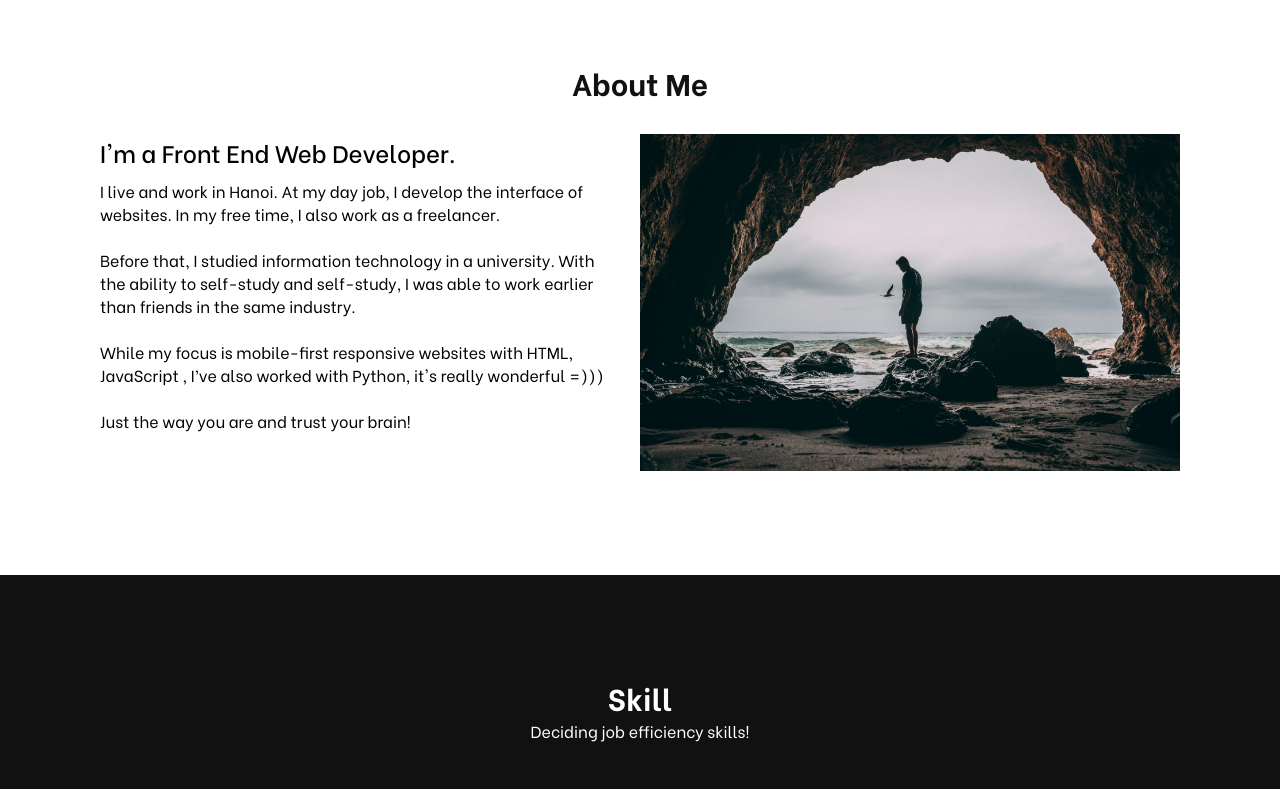
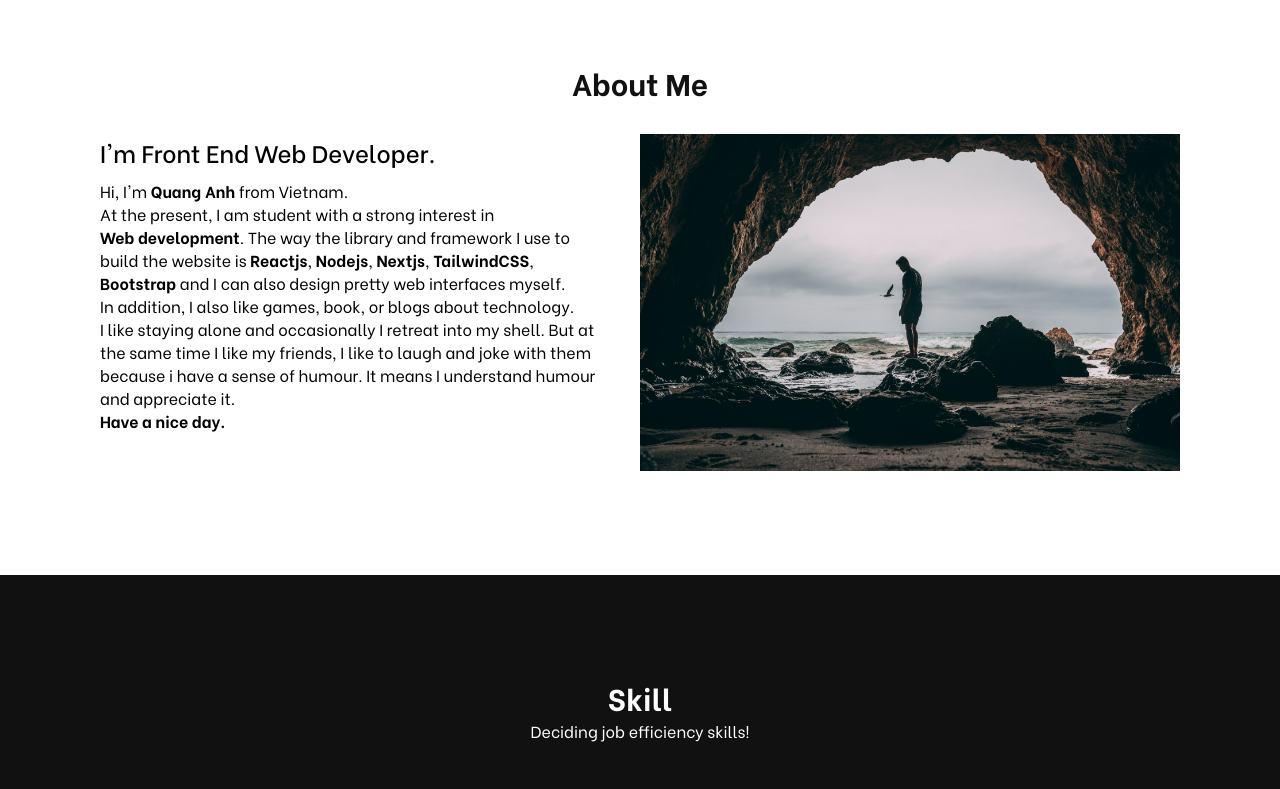
Before and after one commit to ryderdinh/portfolio, a plain HTML site: page index.html in a window 1280 px wide. Shown: the part 840-1629 px from the top of the page. Drawn offline with Linux system fonts and the light colour scheme.

Commit message:
.hot fix style

```diff
--- a/index.html
+++ b/index.html
@@ -58,6 +58,7 @@
 		<!-- BANNER -------------------------------------------------------------------------------------------------------->
 		<section class="banner" id="home">
 			<div class="text-box">
+				<div class="context-typing">
 					<div class="context">
 						<span id="typed1"></span>
 					</div>
@@ -67,6 +68,8 @@
 					<div class="context">
 						<span id="typed3" style="line-height: 50px"></span>
 					</div>
+				</div>
+
 				<div class="btn">
 					<a href="#about">About Me</a>
 				</div>
@@ -83,21 +86,24 @@
 			</div>
 			<div class="content">
 				<div class="content-box w50">
-					<h3>I'm a Front End Web Developer.</h3>
+					<h3>I'm Front End Web Developer.</h3>
 					<p>
-						I live and work in Hanoi. At my day job, I develop the
-						interface of websites. In my free time, I also work as a
-						freelancer. <br /><br />
-						Before that, I studied information technology in a
-						university. With the ability to self-study and self-study,
-						I was able to work earlier than friends in the same
-						industry.
-						<br /><br />
-						While my focus is mobile-first responsive websites with
-						HTML, JavaScript , I’ve also worked with Python, it's
-						really wonderful =)))
-						<br /><br />
-						Just the way you are and trust your brain!
+						Hi, I'm <strong>Quang Anh</strong> from Vietnam. <br />
+						At the present, I am student with a strong interest in
+						<strong>Web development</strong>. The way the library and
+						framework I use to build the website is
+						<strong>Reactjs</strong>, <strong> Nodejs</strong>,
+						<strong> Nextjs</strong>, <strong> TailwindCSS</strong>,
+						<strong> Bootstrap</strong> and I can also design pretty
+						web interfaces myself. <br />
+						In addition, I also like games, book, or blogs about
+						technology. <br />
+						I like staying alone and occasionally I retreat into my
+						shell. But at the same time I like my friends, I like to
+						laugh and joke with them because i have a sense of humour.
+						It means I understand humour and appreciate it.
+						<br />
+						<strong>Have a nice day.</strong>
 					</p>
 				</div>
 				<div class="w50">
```
Also changed, not shown: assets/css/style.css. Lines whose indentation alone changed are shown as unchanged.
